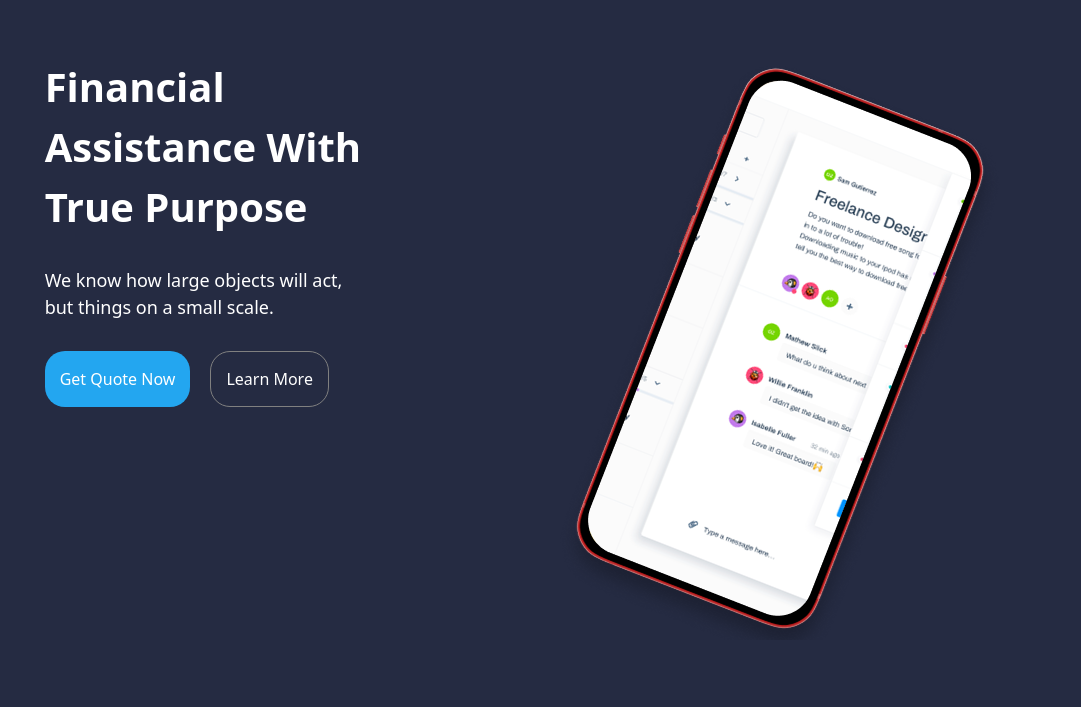
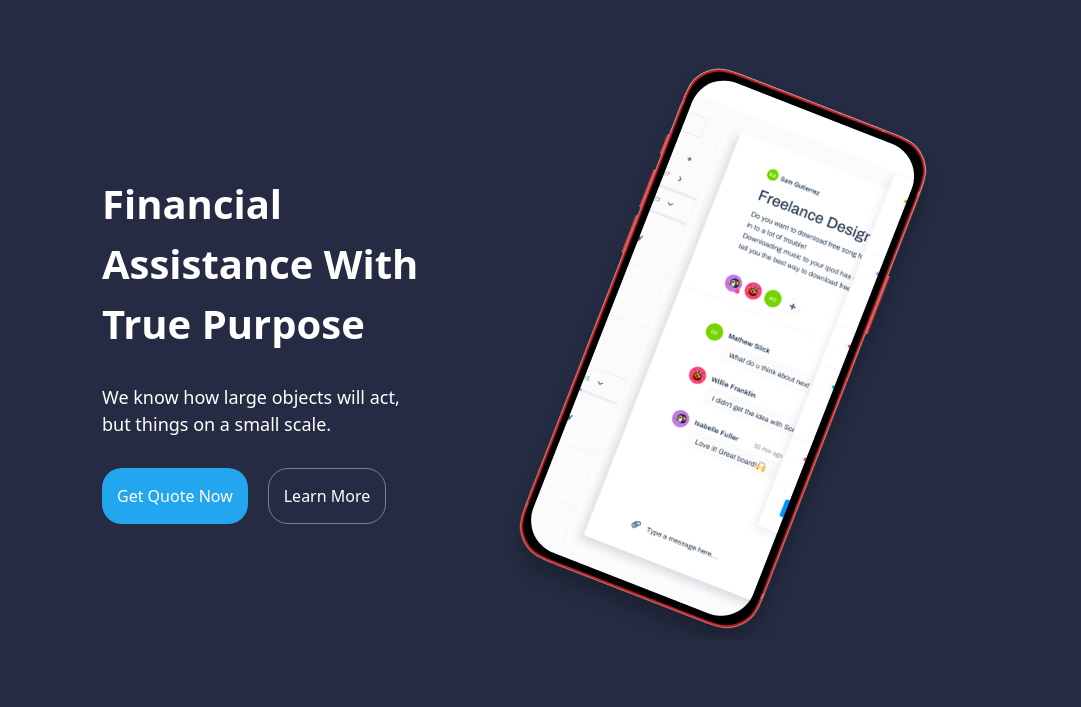
Before and after one commit to solopolo972-design/My-first-homework-in-git, a website: page src/index.html in a window 1280 px wide. Shown: the part 93-800 px from the top of the page, without its empty margins (100-1181 px from the left). Drawn offline with Linux system fonts and the light colour scheme.

Commit message:
changing

```diff
--- a/src/index.html
+++ b/src/index.html
@@ -25,7 +25,7 @@
         </nav>
     </header>
 
-    <div class=" flex justify-center justify-evenly text-[white] bg-[#252B42] p-[30px]">
+    <div class=" flex justify-center items-center  text-[white] bg-[#252B42] p-[30px]">
         <div class="w-[30%]">
             <h1 class="text-[40px] font-bold mb-[30px]">Financial <br> Assistance With <br> True Purpose</h1>
             <p class="text-[18px] mb-[30px]">We know how large objects will act,<br> but things on a small scale.</p>
```
